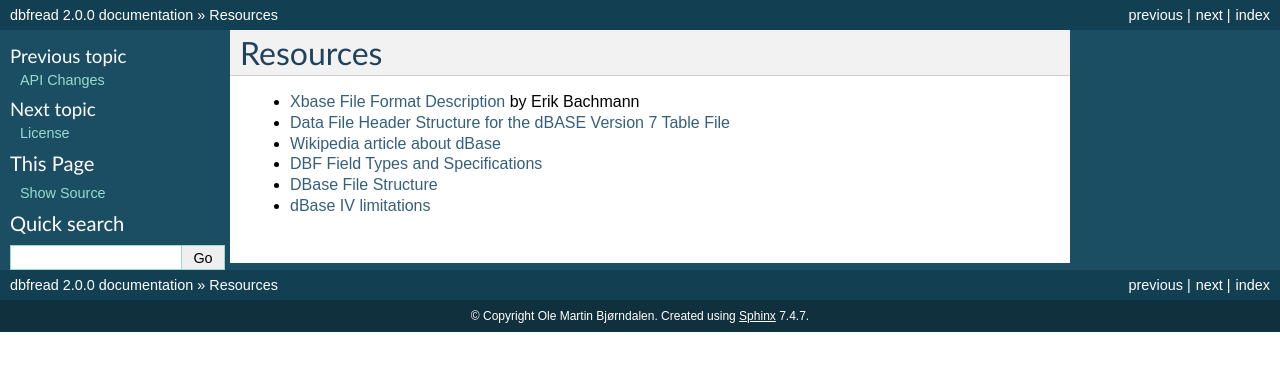
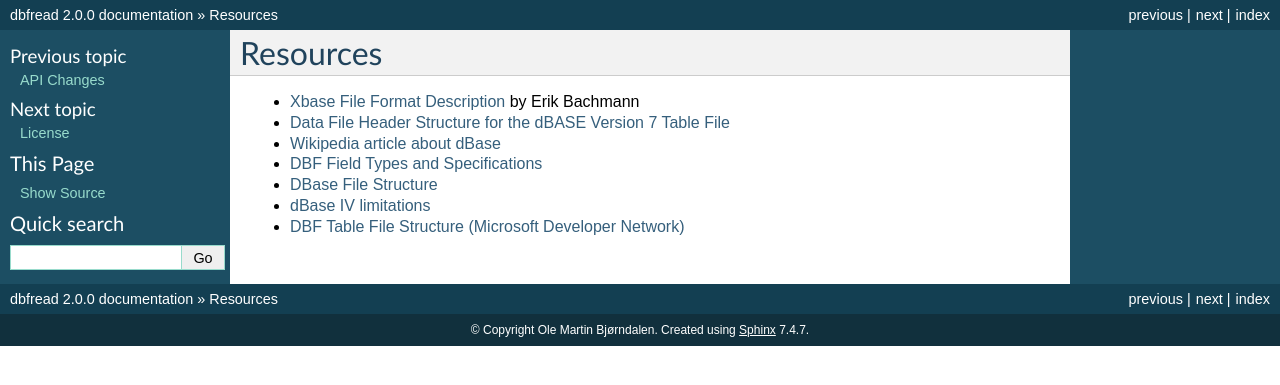
Before and after one commit to olemb/dbfread, a Sphinx documentation site: the page built from docs/resources.rst, in a window 1280 px wide. Shown: the top 385 px of the page. Built offline with Sphinx 7.4.7, drawn with Linux system fonts in a browser that asks for light colours.

Commit message:
Added MSDN link to resources.

```diff
--- a/docs/resources.rst
+++ b/docs/resources.rst
@@ -17,3 +17,6 @@ Resources
 
 * `dBase IV limitations
   <http://www.johnbrown.com.au/approach/webfaq04040210.html>`_
+
+* `DBF Table File Structure (Microsoft Developer Network)
+  <http://msdn.microsoft.com/en-us/library/st4a0s68%28VS.80%29.aspx>`_
```
